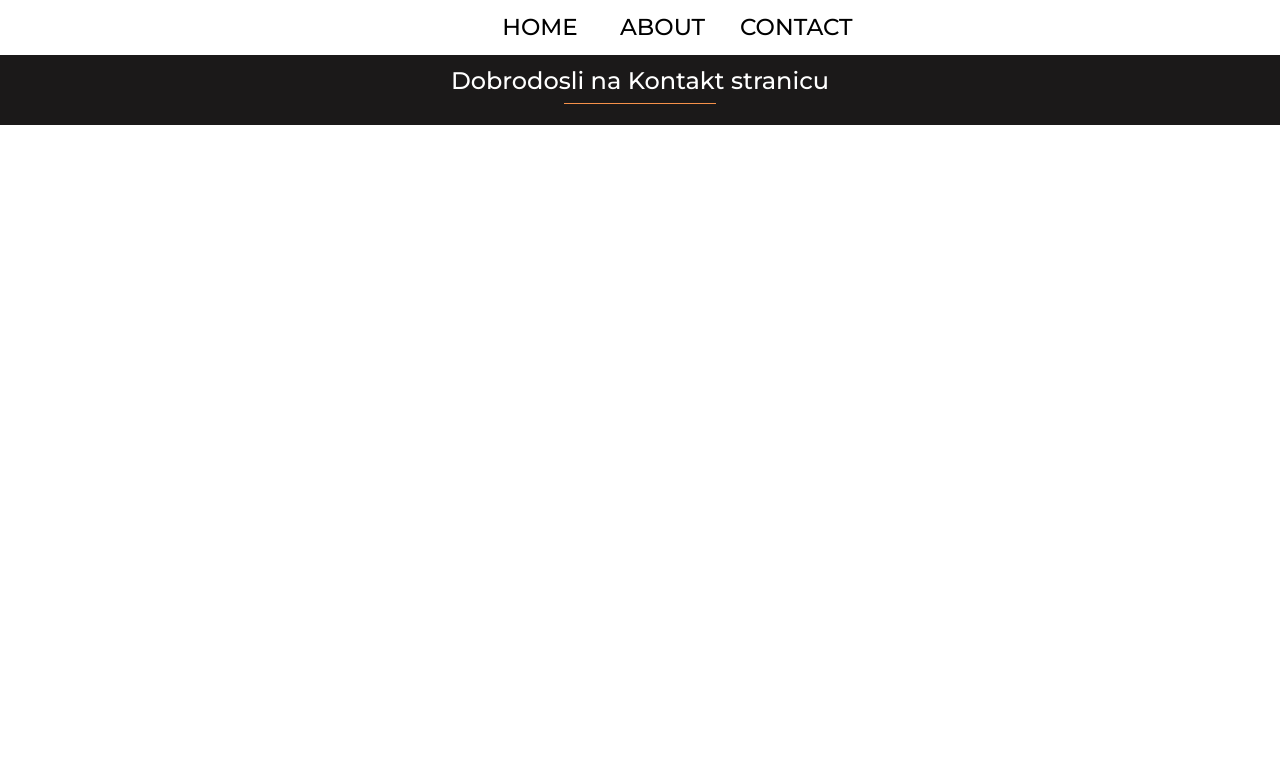
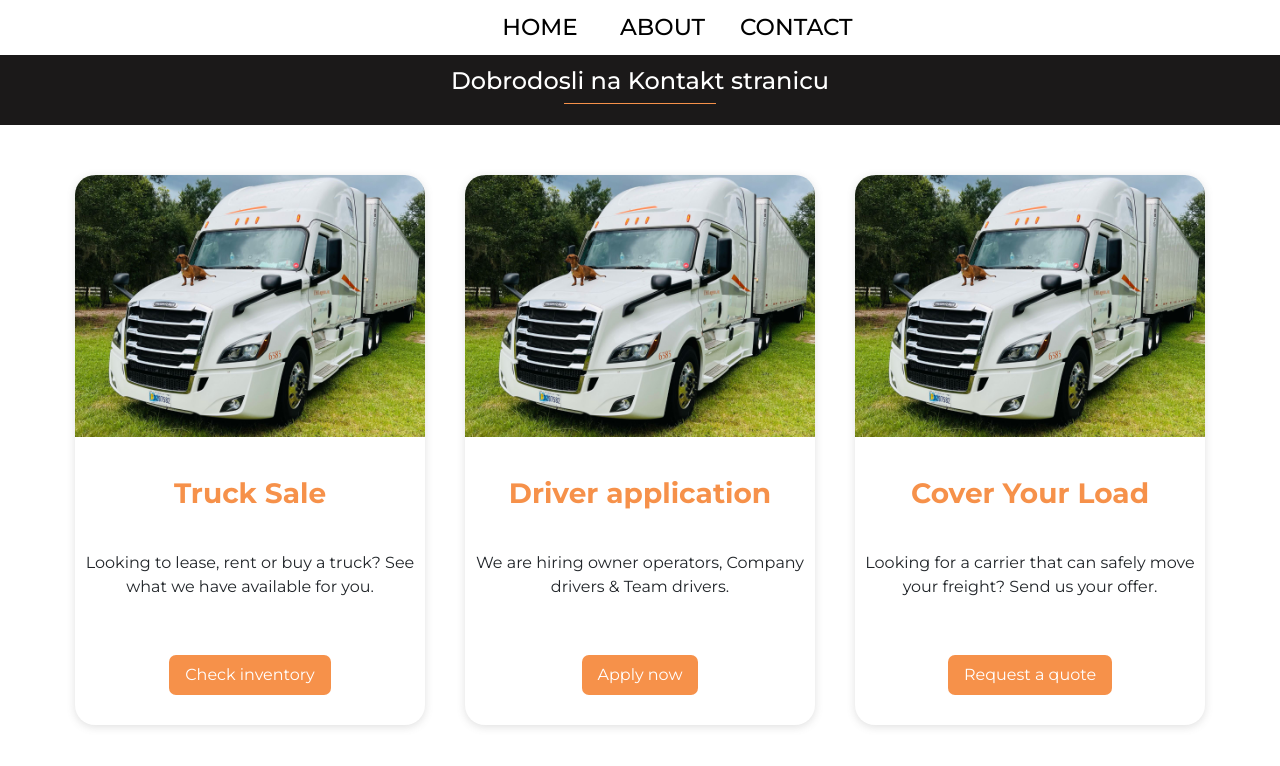
Before and after one commit to Panke44/first-ever-react-app, a React (Create React App) app: page /Contact in a window 1280 px wide. Shown: the top 766 px of the page. Built offline with nearby package versions, Linux system fonts and the light colour scheme.

Commit message:
Playing with a wrapper, cards and props

```diff
--- a/src/Components/Button.jsx
+++ b/src/Components/Button.jsx
@@ -5,7 +5,7 @@ const Button = (props) => {
   return (
     <div>
         <button type='button' className={style['btn']}>
-           asdasd
+           {props.btn}
         </button>
     </div>
   )
--- a/src/Components/Card.jsx
+++ b/src/Components/Card.jsx
@@ -1,4 +1,3 @@
-import React, { Children } from 'react'
 import cardImg from  '../Images/1.jpg'
 import style from './Card.module.css'
 
@@ -6,7 +5,7 @@ const Card = (props) => {
   return (
     <div className={style['card']}>
       <img src={cardImg} alt="Dog on white freightliner cascadia truck"/>
-      {props.Children}
+      {props.children}
     </div>
   )
 }
--- a/src/Components/CardHolder.jsx
+++ b/src/Components/CardHolder.jsx
@@ -4,7 +4,7 @@ import style from './CardHolder.module.css'
 const CardHolder = (props) => {
   return (
     <div className={style['card-holder']} >
-      {props.Children}
+      {props.children}
     </div>
   )
 }
--- a/src/Pages/Contact.jsx
+++ b/src/Pages/Contact.jsx
@@ -14,7 +14,25 @@ const Contact = () => {
         <Title naslov="Kontakt"/>
 
         <CardHolder>
-          <Card></Card>
+          <Card>
+            <h3>Truck Sale</h3>
+            <p>Looking to lease, rent or buy a truck? See what we have available for you.</p>
+            <Button btn="Check inventory"></Button>
+          </Card>
+
+          <Card>
+            <h3>Driver application</h3>
+            <p>We are hiring owner operators, Company drivers & Team drivers.</p>
+            <Button btn="Apply now"></Button>
+          </Card>
+
+          <Card>
+            <h3>Cover Your Load</h3>
+            <p>Looking for a carrier that can safely move your freight? Send us your offer.</p>
+            <Button btn="Request a quote"></Button>
+          </Card>
+
+
         </CardHolder>
     </div>
   )
```
